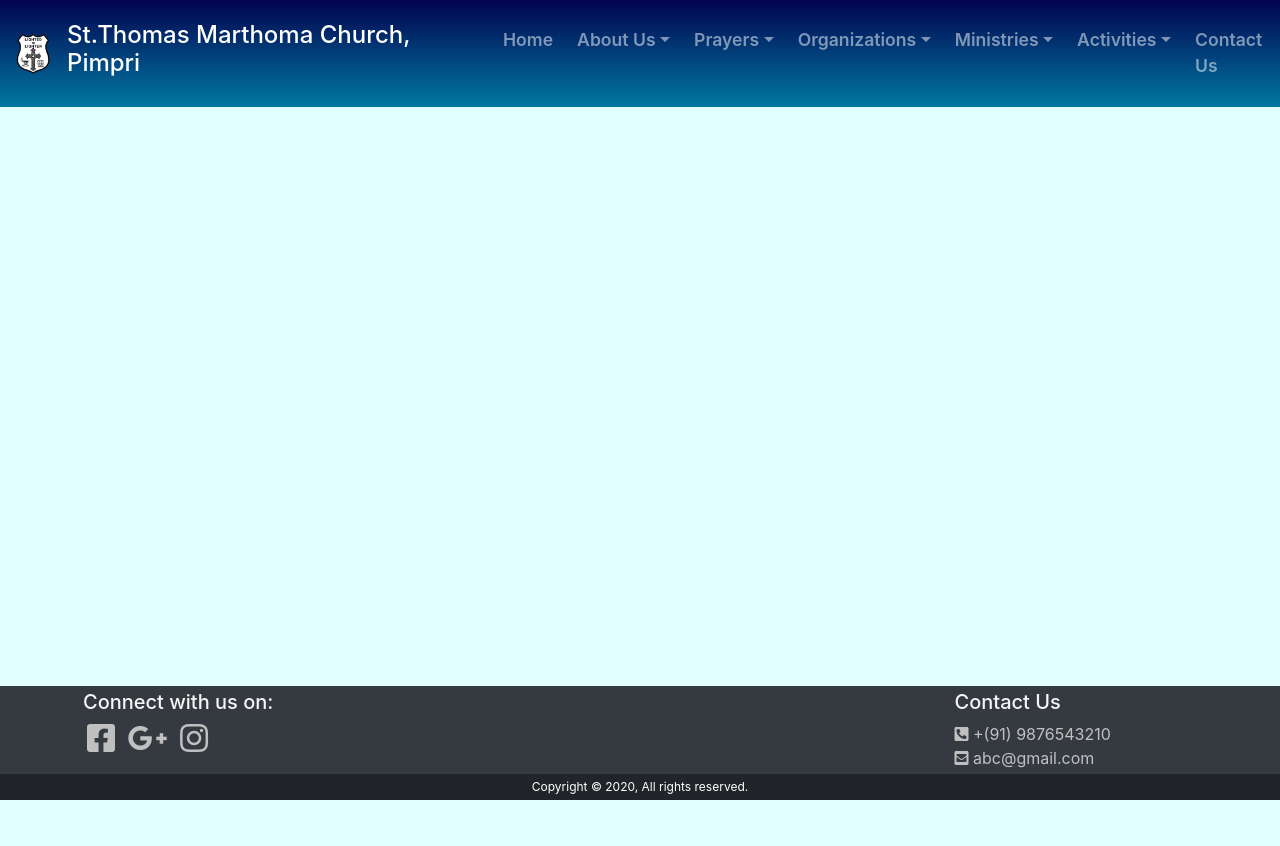
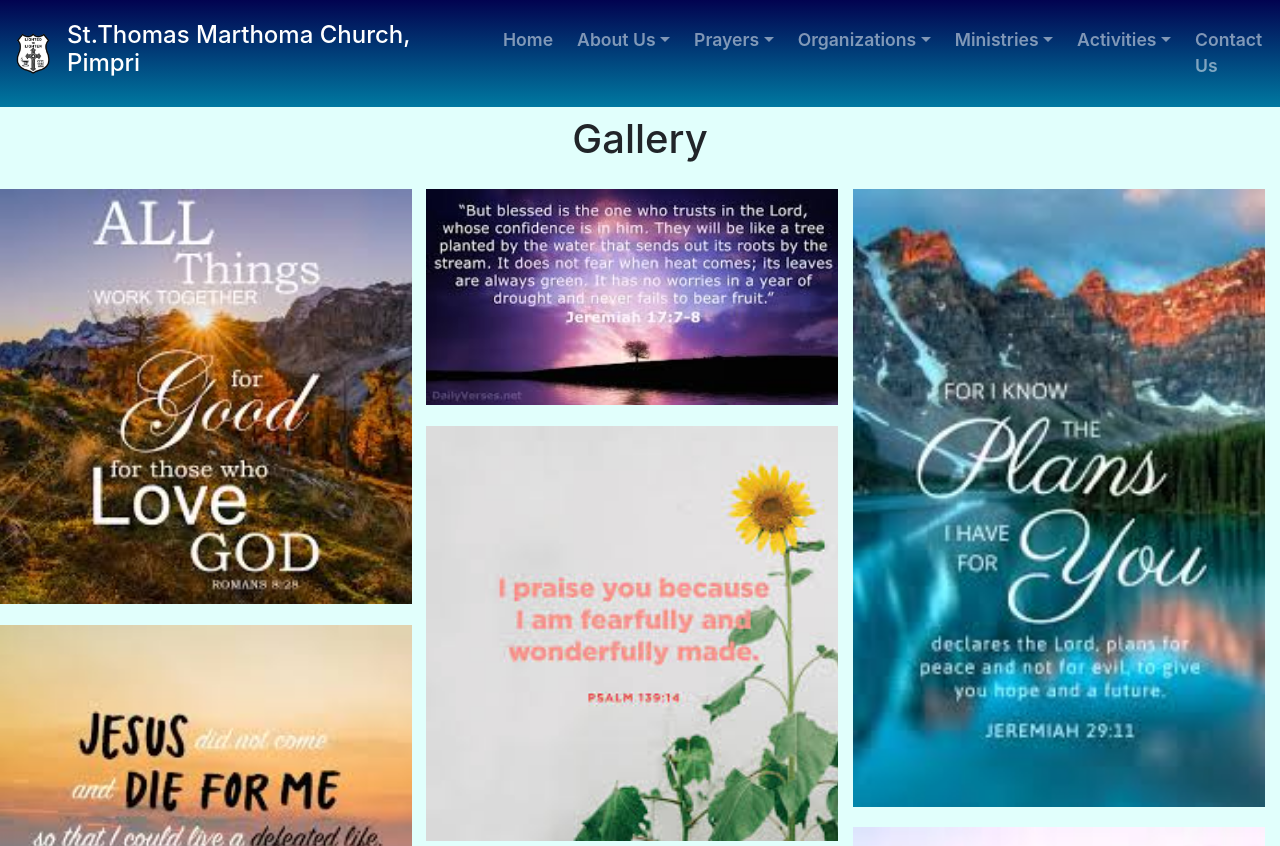
Before and after one commit to rakshita05/website, a plain HTML site: page index.html in a window 1280 px wide. Shown: the top 846 px of the page. Before the commit the page ends 800 px from the top, so only its background shows below. Drawn offline with Linux system fonts and the light colour scheme.

Commit message:
added gallery to home

```diff
--- a/css/style.css
+++ b/css/style.css
@@ -14,10 +14,50 @@ nav ul li a{
     font-weight:600 ;
 }
 
+
+/* start gallery */
+
+.row {
+    display: flex;
+    flex-wrap: wrap;
+    width: 100%;
+}
+
+.row .column {
+    flex: 33.3%;
+    width: auto;
+    overflow: hidden;
+    padding: 0 4px;
+    height: 100%;
+}
+
+.row .column img {
+    margin: 2%;
+    padding: 2px 2px;
+    width: 100%;
+    height: 100%;
+    cursor: pointer;
+}
+
+@media only screen and (max-width: 800px) {
+    .row .column {
+        flex: 50%;
+    }
+    .col3 img{
+        max-width: 45%;
+    }
+}
+@media only screen and (max-width: 600px) {
+    .row .column {
+        flex: 100%;
+    }
+}
+/* End gallery */
+
+
 /*Start:FOOTER*/
  .full-footer{
 position:absolute;
-bottom: 0;
 width:100%
 }
 .top-footer h5{
--- a/index.html
+++ b/index.html
@@ -90,6 +90,32 @@
     </header>
     <!-- Header ends -->
 
+    <!-- Gallery starts -->
+    <div class="container-fluid">
+        <h1 class="text-center p-2">Gallery</h1>
+        <div class="row">
+            <div class="column">
+                <img src="images/img1.jfif" alt="">
+                <img src="images/img2.jfif" alt="">
+                <img src="images/img3.jfif" alt="">
+                <img src="images/img4.jpg" alt="">
+            </div>
+            <div class="column">
+                <img src="images/img5.jfif" alt="">
+                <img src="images/img6.jfif" alt="">
+                <img src="images/img7.jfif" alt="">
+                <img src="images/img8.jfif" alt="">
+            </div>
+            <div class="column col3">
+                <img src="images/img9.jfif" alt="">
+                <img src="images/img10.jfif" alt="">
+                <img src="images/img11.jfif" alt="">
+                <img src="images/img12.jfif" alt="">
+            </div>
+        </div>
+    </div>
+    <!-- Gallery ends -->
+
     <!-- Footer starts -->
     <footer class="full-footer" style="background: #343a40;">
         <div class="container top-footer p-md-1 p-1">
```
Also changed, not shown: images/img1.jfif (added), images/img10.jfif (added), images/img11.jfif (added), images/img12.jfif (added), images/img2.jfif (added), images/img3.jfif (added), images/img4.jpg (added), images/img5.jfif (added), images/img6.jfif (added), images/img7.jfif (added), images/img8.jfif (added), images/img9.jfif (added).
